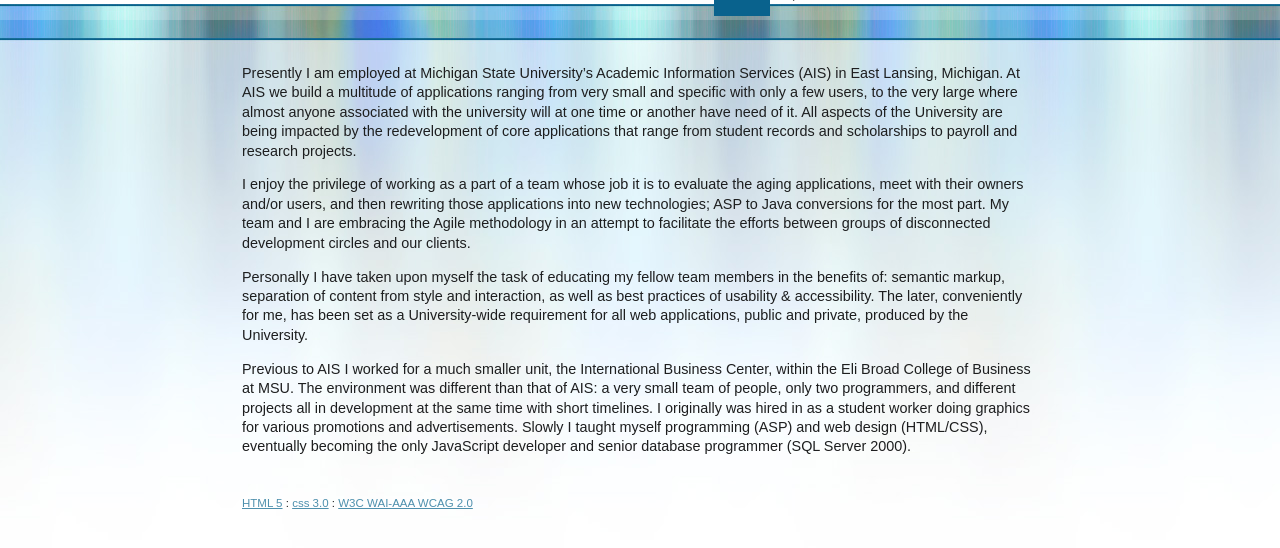
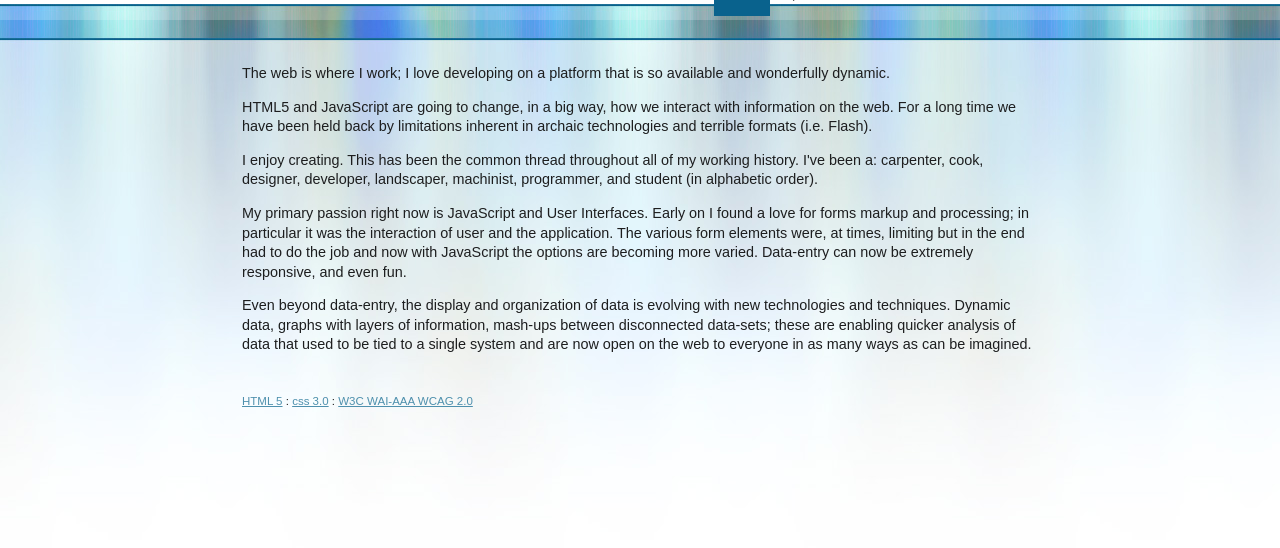
Before and after one commit to kalisjoshua/joshuakalis.com, a PHP site: page / in a window 1280 px wide. Shown: the part 26-574 px from the top of the page. Run offline with PHP 8.4, Linux system fonts and the light colour scheme.

Commit message:
new introduction text

```diff
--- a/website/about.php
+++ b/website/about.php
@@ -1,5 +1,5 @@
-
-<p>Presently I am employed at Michigan State University’s Academic Information Services (AIS) in East Lansing, Michigan. At AIS we build a multitude of applications ranging from very small and specific with only a few users, to the very large where almost anyone associated with the university will at one time or another have need of it. All aspects of the University are being impacted by the redevelopment of core applications that range from student records and scholarships to payroll and research projects.</p>
-<p>I enjoy the privilege of working as a part of a team whose job it is to evaluate the aging applications, meet with their owners and/or users, and then rewriting those applications into new technologies; ASP to Java conversions for the most part. My team and I are embracing the Agile methodology in an attempt to facilitate the efforts between groups of disconnected development circles and our clients.</p>
-<p>Personally I have taken upon myself the task of educating my fellow team members in the benefits of: semantic markup, separation of content from style and interaction, as well as best practices of usability &amp; accessibility. The later, conveniently for me, has been set as a University-wide requirement for all web applications, public and private, produced by the University.</p>
-<p>Previous to AIS I worked for a much smaller unit, the International Business Center, within the Eli Broad College of Business at MSU. The environment was different than that of AIS: a very small team of people, only two programmers, and different projects all in development at the same time with short timelines. I originally was hired in as a student worker doing graphics for various promotions and advertisements. Slowly I taught myself programming (ASP) and web design (HTML/CSS), eventually becoming the only JavaScript developer and senior database programmer (SQL Server 2000).</p>
+<p>The web is where I work; I love developing on a platform that is so available and wonderfully dynamic.</p>
+<p>HTML5 and JavaScript are going to change, in a big way, how we interact with information on the web. For a long time we have been held back by limitations inherent in archaic technologies and terrible formats (i.e. Flash).</p>
+<p>I enjoy creating. This has been the common thread throughout all of my working history. I've been a: carpenter, cook, designer, developer, landscaper, machinist, programmer, and student (in alphabetic order).</p>
+<p>My primary passion right now is JavaScript and User Interfaces. Early on I found a love for forms markup and processing; in particular it was the interaction of user and the application. The various form elements were, at times, limiting but in the end had to do the job and now with JavaScript the options are becoming more varied. Data-entry can now be extremely responsive, and even fun.</p>
+<p>Even beyond data-entry, the display and organization of data is evolving with new technologies and techniques. Dynamic data, graphs with layers of information, mash-ups between disconnected data-sets; these are enabling quicker analysis of data that used to be tied to a single system and are now open on the web to everyone in as many ways as can be imagined.</p>
```
